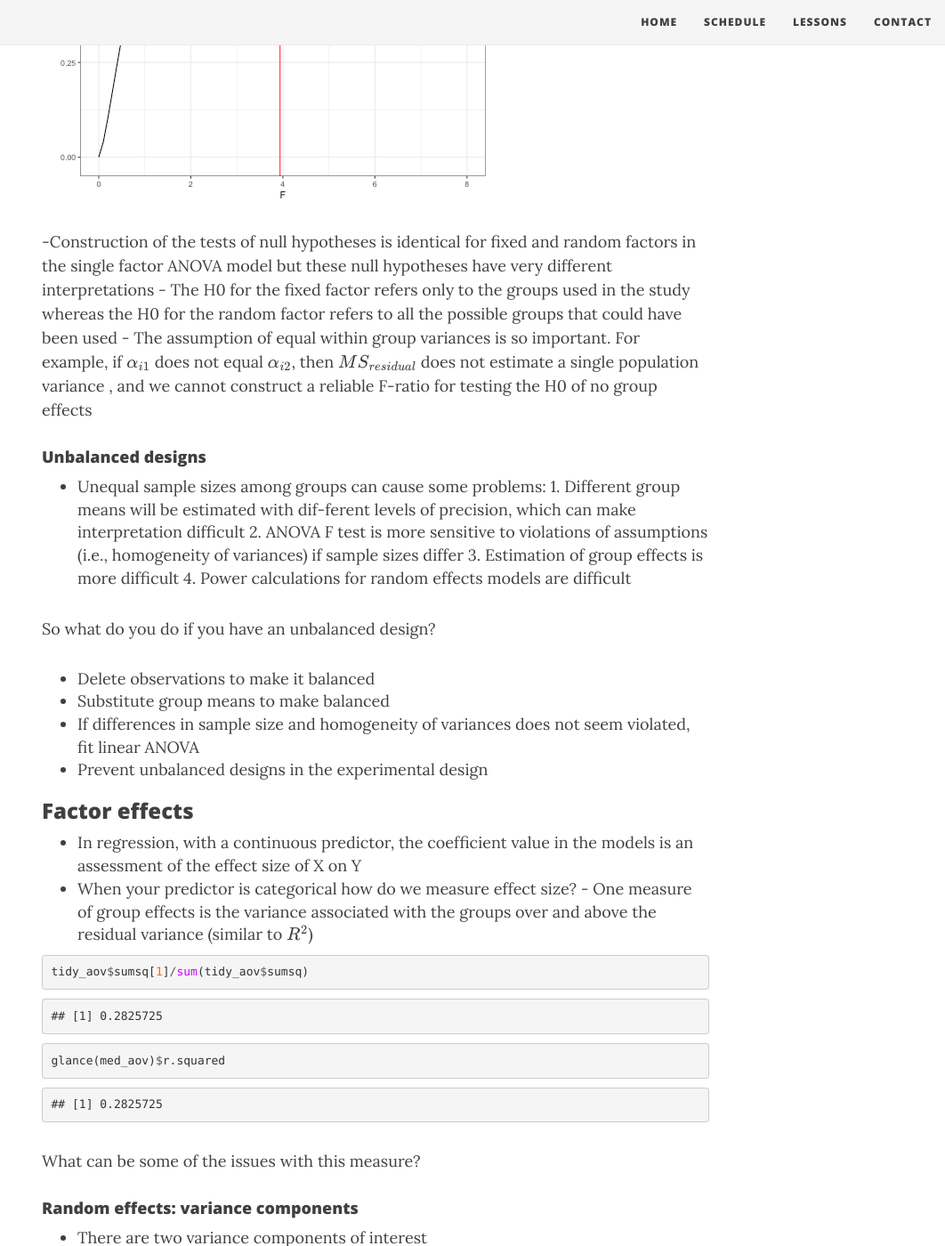
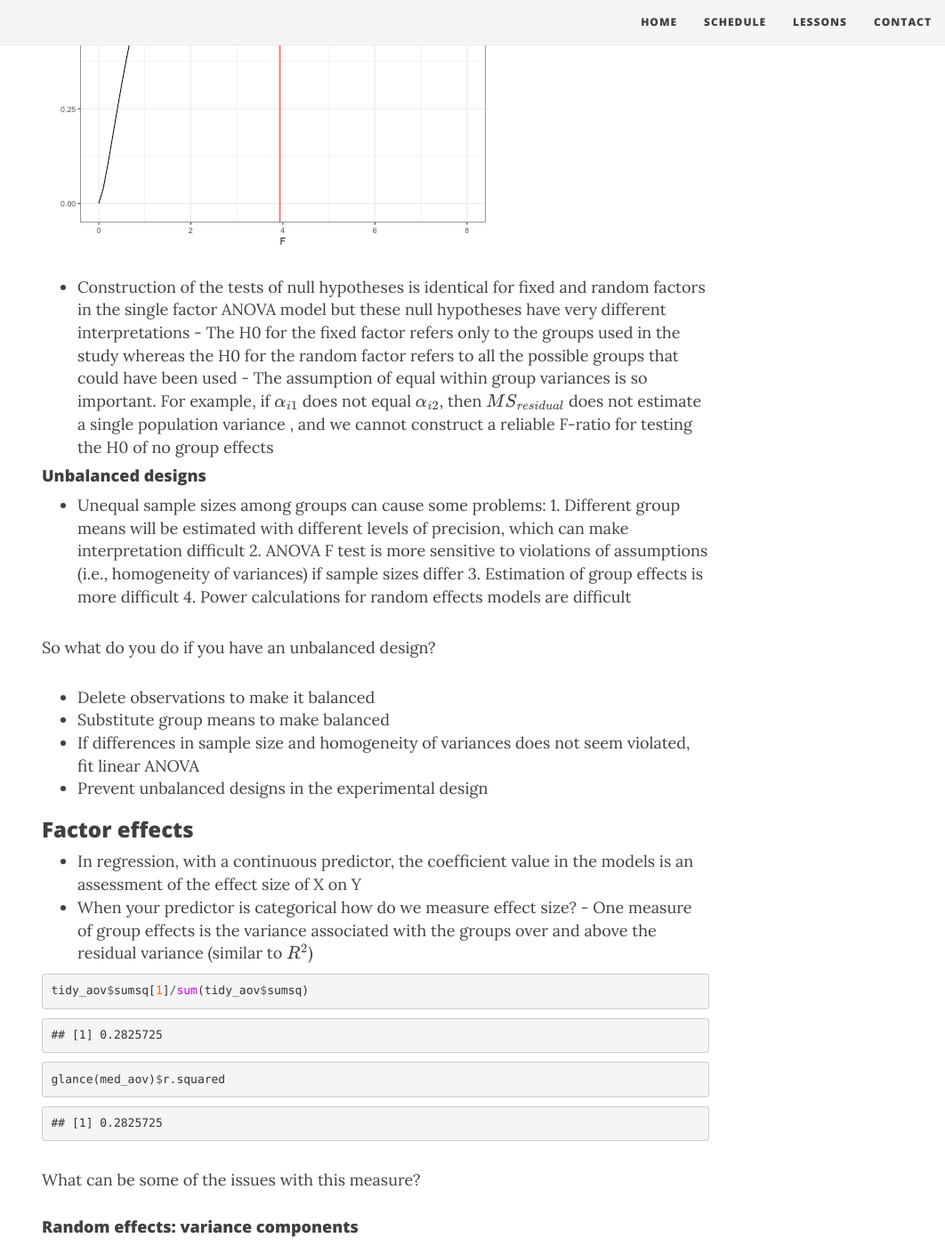
Before and after one commit to chrischizinski/SNR_R_Group, a Jekyll site: the page built from _posts/2016-12-09-ANOVA_1factor.md, in a window 1280 px wide and 1400 px high, scrolled down 5199 px. Shown: the whole window at 89% size, without its empty margins (218-1280 px from the left). Built offline with Jekyll 4.4.1, drawn with Linux system fonts in a browser that asks for light colours; nearby versions of some CDN libraries; formulas are drawn with MathJax 3; comment, search, counter and statistics services are not loaded; some of the changed text lies outside the part shown.

Commit message:
update pages

```diff
--- a/_posts/2016-12-09-ANOVA_1factor.md
+++ b/_posts/2016-12-09-ANOVA_1factor.md
@@ -22,11 +22,11 @@
 ## Comparing groups or treatments
 
 - Analysis of variance (ANOVA) is a  statistical technique to partition and analyze the variation of a continuous response variable
-- [Previously]() we used ANOVA to partition the variation in a response variable into that explained by the linear regression with one or more continuous predictor variables and that unexplained by the regression model
+- [Previously](https://chrischizinski.github.io/SNR_R_Group/2016-10-28-SimpleRegression) we used ANOVA to partition the variation in a response variable into that explained by the linear regression with one or more continuous predictor variables and that unexplained by the regression model
 - The statistical distinction between “classical regression” and “classical ANOVA” is artificial, which is why we can use the `lm()` with `anova()` or the `aov` function in R
 - Two prime reasons to use classical ANOVA:
-     1) examine the relative contribution of  sources of variation to the total amount of the variability in the response variable
-     2) test the null hypothesis (H0) that population group or treatment means are equal
+     1. examine the relative contribution of  sources of variation to the total amount of the variability in the response variable
+     2. test the null hypothesis (H0) that population group or treatment means are equal
 
 ### Single factor
 
@@ -45,7 +45,7 @@
      - Random - we are only using a random selection of all the possible levels of the factor
           - usually make inferences about all the possible groups from our sample of groups
           - called: random effect models or Model 2 ANOVAs
-          - analogous to [Model 2 regression]()
+          - analogous to [Model 2 regression](https://chrischizinski.github.io/SNR_R_Group/2016-10-28-SimpleRegression)
           - draw conclusions about the population of groups from which we have randomly chosen a subset (like site or time)
 
 Lets begin exploring this in R, using the `medley` data
@@ -191,7 +191,7 @@
 ## Signif. codes:  0 '***' 0.001 '**' 0.01 '*' 0.05 '.' 0.1 ' ' 1
 {% endhighlight %}
 
-- Remember we can partition the total sum of squares (\\ SS_{T} \\) can be partitioned into two components:
+- Remember we can partition the total sum of squares \\( SS_{T} \\) can be partitioned into two components:
       - `ZINC` represents variation due to the difference between group means
             - calculated as \\( \bar{y_i} \\) - \\( \bar{y} \\)
             - df is the number of groups minus 1
@@ -200,7 +200,7 @@
             - df is sum of the sample sizes minus the number of groups
 
 -  The mean squares from the ANOVA are sample variances
-      - \\( MS_{residuals} \\) estimates \\( \alpha_{\epsilon}^2 } \\) , the pooled population variance of the error terms within groups. (Assumes homogeneity of error variances)
+      - \\( MS_{residuals} \\) estimates \\( \alpha_{\epsilon}^2  \\) , the pooled population variance of the error terms within groups. (Assumes homogeneity of error variances)
       - \\( MS_{groups} \\) estimates the pooled variance of the error terms across groups plus:
             - a component representing the squared effects of the chosen
 groups if the factor is fixed
@@ -211,7 +211,7 @@
 - Fixed effects: the null hypothesis tested in a single factor ANOVA is usually one of no difference between group means or no effect of treatments
 - Random effects:  the null hypothesis is that the variance between all possible groups equals zero
 
-If the H0 for a fixed factor is true, all \\( \alpha_i \\) equal zero (no group effects) and both \\( MS_{groups} \\) and \\( MS_{residual} \\) estimate \\( \alpha_{\epsilon}^2 } \\) and their ratio should be one. The ratio of two variances (or mean squares) is called an F-ratio.
+If the H0 for a fixed factor is true, all \\( \alpha_i \\) equal zero (no group effects) and both \\( MS_{groups} \\) and \\( MS_{residual} \\) estimate \\( \alpha_{\epsilon}^2 \\) and their ratio should be one. The ratio of two variances (or mean squares) is called an F-ratio.
 
 - If the H0 is false, then at least one \\( \alpha_i \\) will be different from zero. Therefore, \\( MS_{groups} \\) has a larger expected value than \\( MS_{residual} \\) and their F-ratio will be greater than one.
 
@@ -249,14 +249,15 @@
 
 ![plot of chunk unnamed-chunk-4](/SNR_R_Group/figs/2016-12-09-ANOVA_1factor/unnamed-chunk-4-1.png)
 
--Construction of the tests of null hypotheses is identical for fixed and random factors in the single factor ANOVA model but these null hypotheses have very different interpretations
+
+- Construction of the tests of null hypotheses is identical for fixed and random factors in the single factor ANOVA model but these null hypotheses have very different interpretations
       - The H0 for the fixed factor refers only to the groups used in the study whereas the H0 for the random factor refers to all the possible groups that could have been used
       - The assumption of equal within group variances is so important. For example, if \\( \alpha_{i1} \\) does not equal \\( \alpha_{i2} \\), then \\( MS_{residual} \\) does not estimate a single population variance , and we cannot construct a reliable F-ratio for testing the H0 of no group effects
 
 #### Unbalanced designs
 
 - Unequal sample sizes among groups can cause some problems:
-      1. Different group means will be estimated with dif-ferent levels of precision, which can make interpretation difficult
+      1. Different group means will be estimated with different levels of precision, which can make interpretation difficult
       2. ANOVA F test is more sensitive to violations of assumptions (i.e., homogeneity of variances) if sample sizes differ
       3. Estimation of group effects is  more difficult
       4. Power calculations for random effects models are difficult
@@ -302,7 +303,7 @@
 
 -  There are two variance components of interest
       - true variance between replicate observations within each group, averaged across groups is estimated by \\( MS_{residual} \\) or \\( \sigma_{\epsilon}^2 \\)
-      - true variance between the means of all the possible groups we could have used in our study is is termed the added variance component due to groups \\( \sigma_{\a}^2 \\)
+      - true variance between the means of all the possible groups we could have used in our study is is termed the added variance component due to groups \\( \sigma_{a}^2 \\)
 
 Explore this lets make a balanced dataset
 
```
